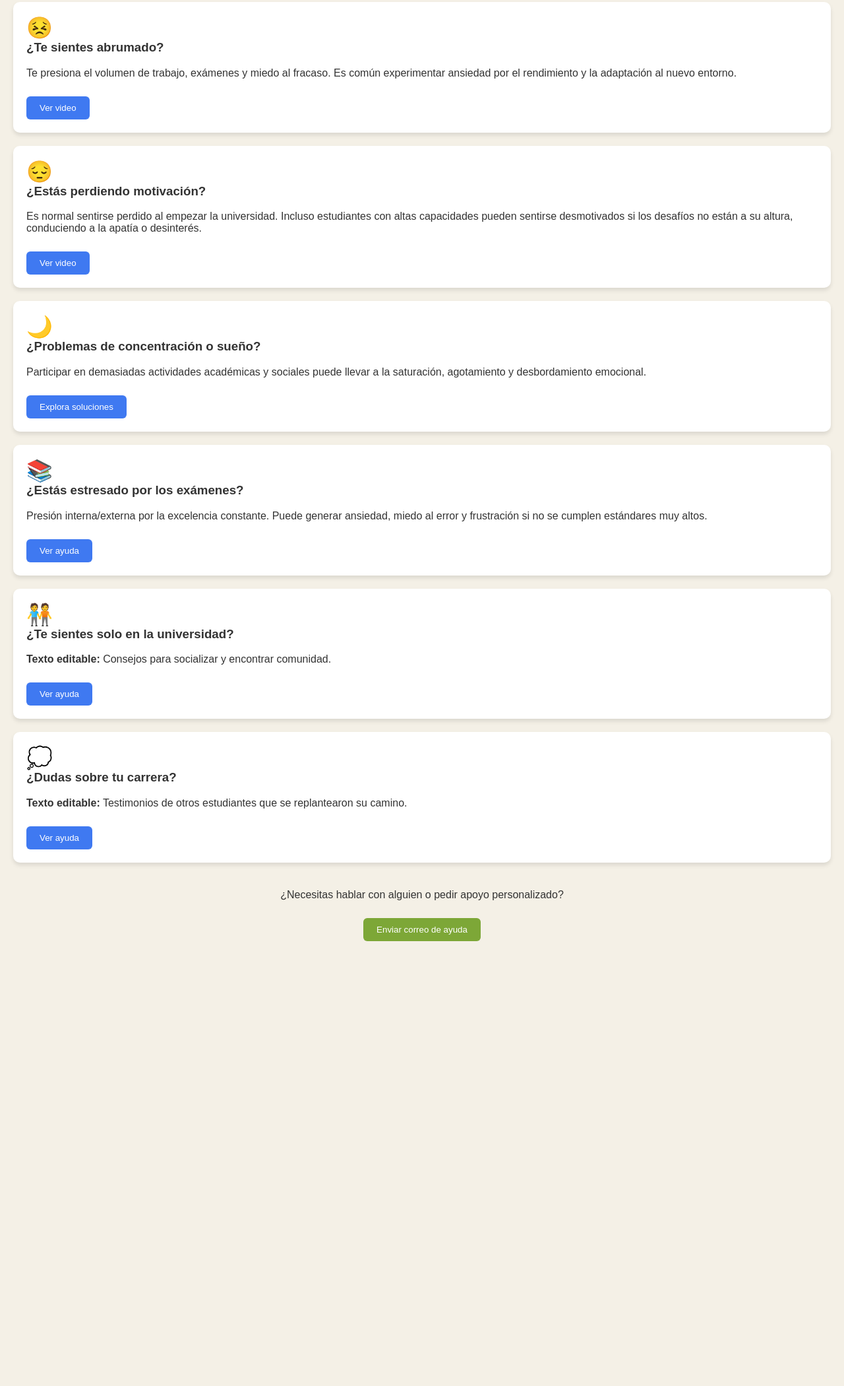
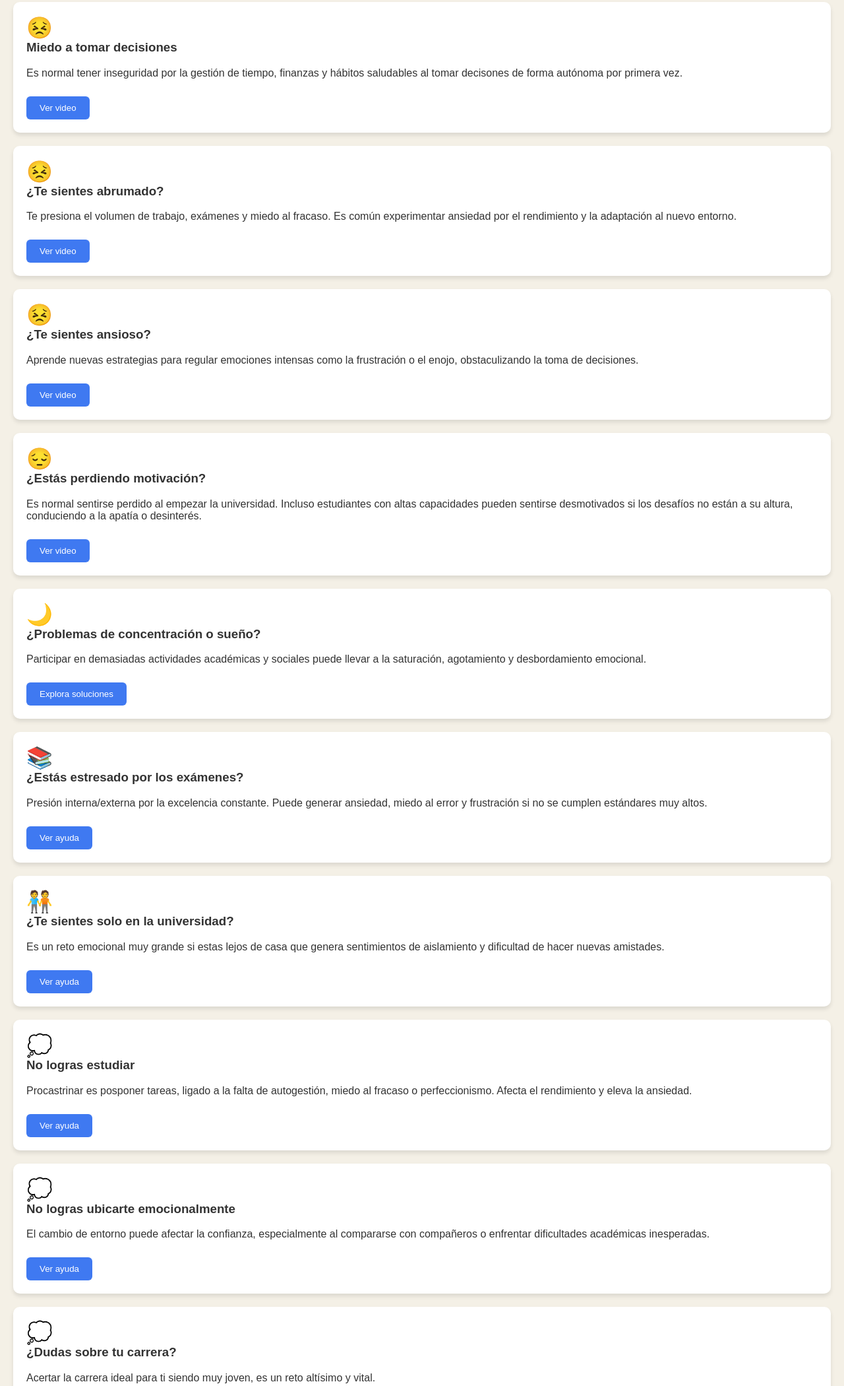
Before and after one commit to juanvelasco-svg/retosemocionales.github.io, a plain HTML site: page index.html in a window 1280 px wide. Shown: the part 192-2292 px from the top of the page at 66% size. Before the commit the page ends 1638 px from the top, so only its background shows below. Drawn offline with Linux system fonts and the light colour scheme.

Commit message:
Update index.html

```diff
--- a/index.html
+++ b/index.html
@@ -64,11 +64,27 @@
 
   <div class="section">
 
+<!-- Tarjeta 1: Independencia -->
+    <div class="card">
+      <span class="emoji">😣</span>
+      <h3>Miedo a tomar decisiones</h3>
+      <p> Es normal tener inseguridad por la gestión de tiempo, finanzas y hábitos saludables al tomar decisones de forma autónoma por primera vez.</p>
+      <button onclick="window.location.href='URL_DEL_VIDEO_1'">Ver video</button>
+    </div>
+
     <!-- Tarjeta 1: Estrés académico -->
     <div class="card">
       <span class="emoji">😣</span>
       <h3>¿Te sientes abrumado?</h3>
       <p> Te presiona el volumen de trabajo, exámenes y miedo al fracaso. Es común experimentar ansiedad por el rendimiento y la adaptación al nuevo entorno.</p>
+      <button onclick="window.location.href='URL_DEL_VIDEO_1'">Ver video</button>
+    </div>
+
+    <!-- Tarjeta Inmadurez -->
+    <div class="card">
+      <span class="emoji">😣</span>
+      <h3>¿Te sientes ansioso?</h3>
+      <p> Aprende nuevas estrategias para regular emociones intensas como la frustración o el enojo, obstaculizando la toma de decisiones.</p>
       <button onclick="window.location.href='URL_DEL_VIDEO_1'">Ver video</button>
     </div>
 
@@ -99,14 +115,28 @@
     <div class="card">
       <span class="emoji">🧑‍🤝‍🧑</span>
       <h3>¿Te sientes solo en la universidad?</h3>
-      <p><strong>Texto editable:</strong> Consejos para socializar y encontrar comunidad.</p>
+      <p> Es un reto emocional muy grande si estas lejos de casa que genera sentimientos de aislamiento y dificultad de hacer nuevas amistades.</p>
       <button onclick="window.location.href='URL_VIDEO_SOLEDAD'">Ver ayuda</button>
+    </div>
+
+     <div class="card">
+      <span class="emoji">💭</span>
+      <h3>No logras estudiar</h3>
+      <p>Procastrinar es posponer tareas, ligado a la falta de autogestión, miedo al fracaso o perfeccionismo. Afecta el rendimiento y eleva la ansiedad.</p>
+      <button onclick="window.location.href='URL_VIDEO_CARRERA'">Ver ayuda</button>
+    </div>
+
+    <div class="card">
+      <span class="emoji">💭</span>
+      <h3>No logras ubicarte emocionalmente</h3>
+      <p>El cambio de entorno puede afectar la confianza, especialmente al compararse con compañeros o enfrentar dificultades académicas inesperadas.</p>
+      <button onclick="window.location.href='URL_VIDEO_CARRERA'">Ver ayuda</button>
     </div>
 
     <div class="card">
       <span class="emoji">💭</span>
       <h3>¿Dudas sobre tu carrera?</h3>
-      <p><strong>Texto editable:</strong> Testimonios de otros estudiantes que se replantearon su camino.</p>
+      <p>Acertar la carrera ideal para ti siendo muy joven, es un reto altísimo y vital.</p>
       <button onclick="window.location.href='URL_VIDEO_CARRERA'">Ver ayuda</button>
     </div>
 
```
